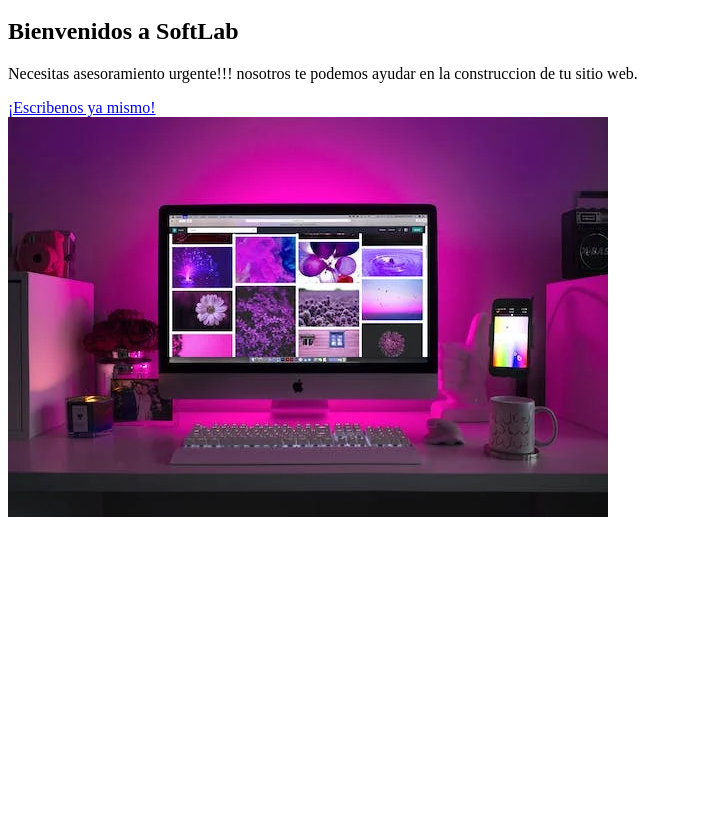
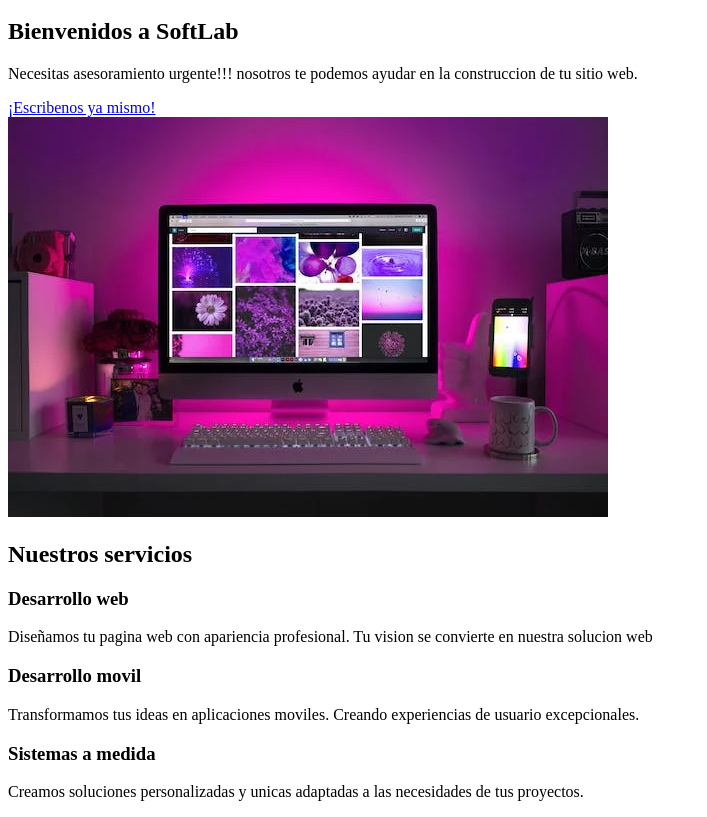
Before and after one commit to markzamudio/softlab, a plain HTML site: page index.html in a window 1280 px wide. Shown: the part 252-1069 px from the top of the page, without its empty margins (0-707 px from the left). Before the commit the page ends 800 px from the top, so only its background shows below. Drawn offline with Linux system fonts and the light colour scheme.

Commit message:
Se agrega la seccion de servicios a la pagina de inicio

```diff
--- a/index.html
+++ b/index.html
@@ -45,6 +45,26 @@
         </div>
       </div>
     </section>
+    <section>
+      <h2>Nuestros servicios</h2>
+      <div>
+        <article>
+          <span></span>
+          <h3>Desarrollo web</h3>
+          <p>Diseñamos tu pagina web con apariencia profesional. Tu vision se convierte en nuestra solucion web</p>
+        </article>
+        <article>
+          <span></span>
+          <h3>Desarrollo movil</h3>
+          <p>Transformamos tus ideas en aplicaciones moviles. Creando experiencias de usuario excepcionales.</p>
+        </article>
+        <article>
+          <span></span>
+          <h3>Sistemas a medida</h3>
+          <p>Creamos soluciones personalizadas y unicas adaptadas a las necesidades de tus proyectos.</p>
+        </article>
+      </div>
+    </section>
   </main>
 </body>
 </html>
```
